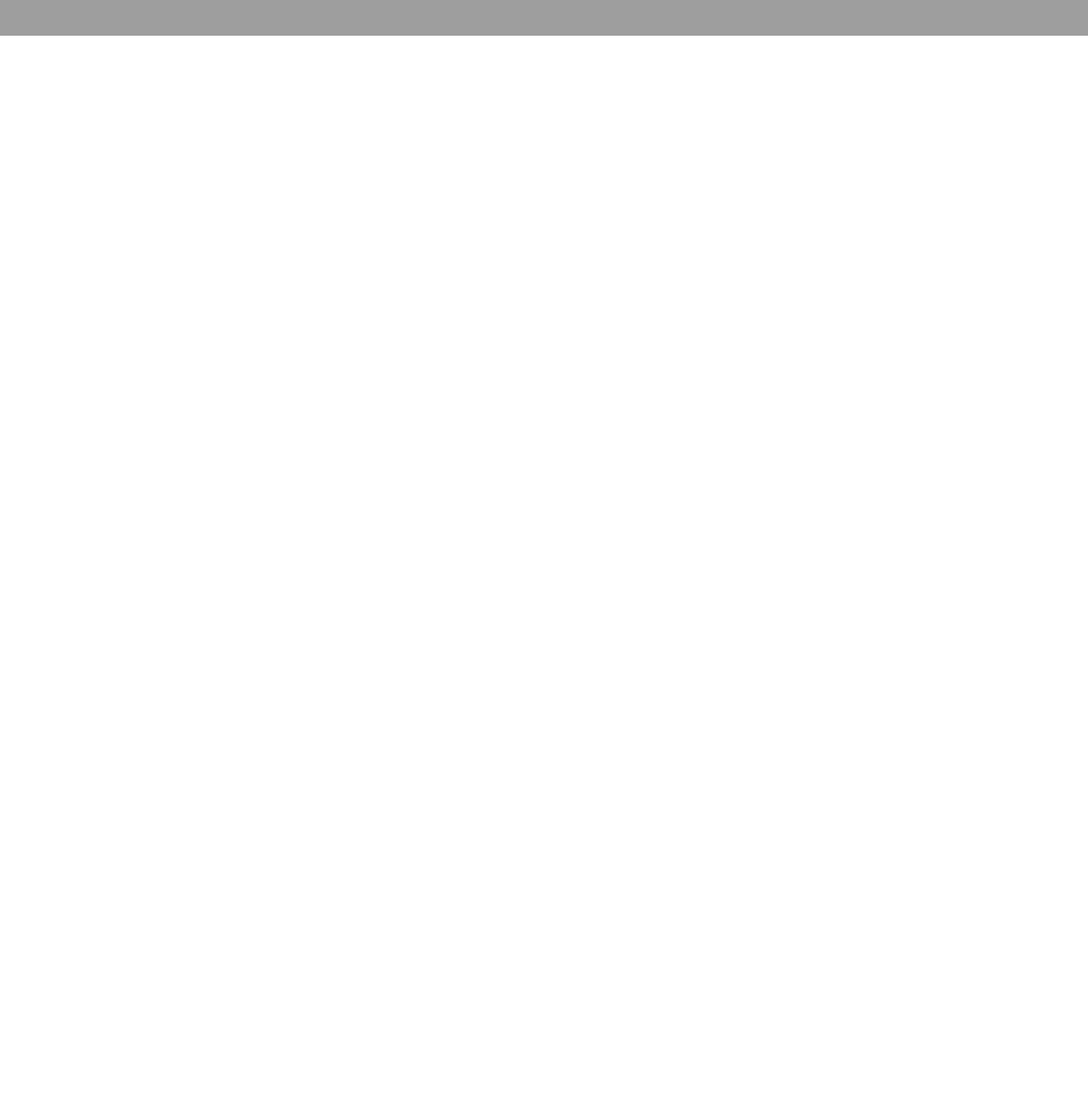
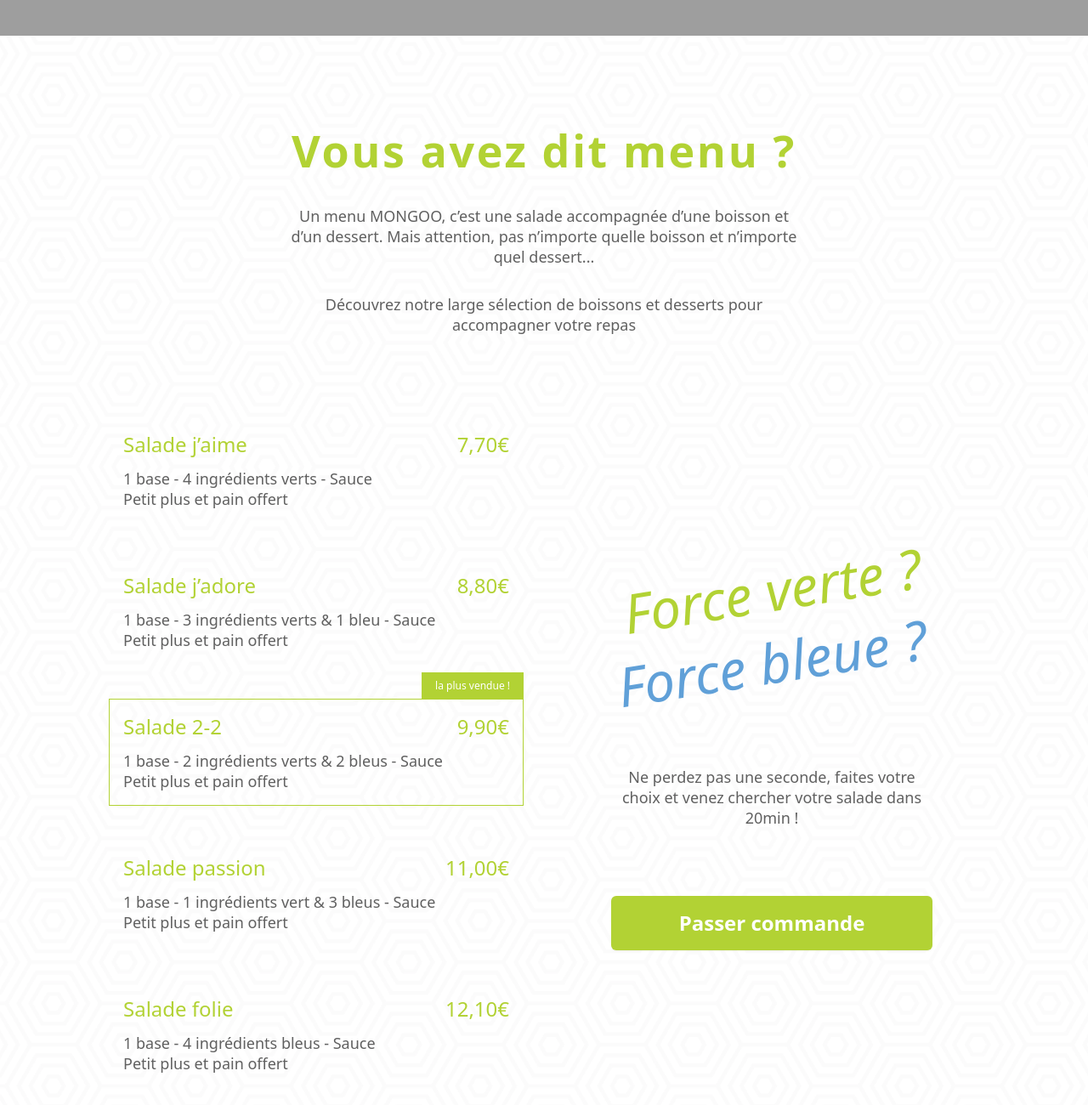
Before and after one commit to IIM-Creative-Technology/rattrapages-bastienR17, a website: page 03_Tailwind/dist/index.html in a window 1280 px wide. Shown: the part 2358-3658 px from the top of the page at 85% size. Before the commit the page ends 2400 px from the top, so only its background shows below. Drawn offline with Linux system fonts and the light colour scheme; grey boxes are pictures that could not be loaded; files whose address does not match are found by name.

Commit message:
Add section 4 💄

```diff
--- a/03_Tailwind/dist/index.html
+++ b/03_Tailwind/dist/index.html
@@ -48,8 +48,6 @@
     <div class="w-1/2 h-screen bg-cover -bottom-[10%] absolute right-0 bg-no-repeat bg-left bg-[url('../src/images/salade.png')] ">
     </div>
   </section>
-
-
 <section class="w-screen h-screen flex items-center relative bg-center pr-[10%] bg-cover justify-end bg-no-repeat bg-[url('../src/images/salade-n.png')]">
 
 <div class="bg-Primary bg-opacity-[85%] w-1/2 text-center text-white flex-col flex gap-10 items-center py-12 px-20 ">
@@ -69,7 +67,98 @@
 
 </section>
 
+<section class="w-screen h-fit flex flex-col items-center relative bg-no-repeat bg-cover bg-center justify-center gap-24 px-[10%] py-[8%] bg-[url('../src/images/pattern.png')]">
 
+  <div class="text-center text-Text gap-8 flex flex-col items-center w-[60%] mx-auto">
+    <h2 class="text-[52px] text-Primary font-semibold tracking-wider leading-[66px]">Vous avez dit menu ?</h2>
+    <p class="text-lg leading-6">Un menu MONGOO, c’est une salade accompagnée d’une boisson et d’un dessert.
+      Mais&nbsp;attention, pas n’importe quelle boisson et n’importe quel dessert...</p>
+    <p class="text-lg leading-6">Découvrez notre large sélection de boissons et desserts pour accompagner votre repas</p>
+  </div>
+<div class="flex flex-row gap-12 items-center w-full ">
+  <div class="flex flex-col gap-10 w-1/2" >
+    <div class="flex flex-col gap-3 border-solid border-transparent border-[1px] p-4">
+      <div class="flex flex-row text-Primary text-2xl justify-between">
+        <h3>Salade j’aime</h3>
+        <h3>7,70€</h3>
+      </div>
+
+      <div>
+        <p class="text-lg text-Text leading-6">1 base - 4 ingrédients verts - Sauce </p>
+        <p class="text-lg text-Text leading-6">Petit plus et pain offert</p>
+      </div>
+
+    </div>
+    <div class="flex flex-col gap-3 border-solid border-transparent border-[1px] p-4">
+      <div class="flex flex-row text-Primary text-2xl justify-between">
+        <h3>Salade j’adore</h3>
+        <h3>8,80€</h3>
+      </div>
+
+      <div>
+        <p class="text-lg text-Text leading-6">1 base - 3 ingrédients verts & 1 bleu - Sauce </p>
+        <p class="text-lg text-Text leading-6">Petit plus et pain offert </p>
+      </div>
+
+    </div>
+    <div class="flex flex-col relative gap-3 border-solid border-Primary border-[1px] p-4">
+      <span class="absolute right-0 -top-8 bg-Primary px-4 py-1 -mr-[1px]">
+        <p class="text-white text-xs leading-6">la plus vendue !</p>
+      </span>
+      <div class="flex flex-row text-Primary text-2xl justify-between">
+        <h3>Salade 2-2</h3>
+        <h3>9,90€</h3>
+      </div>
+
+      <div>
+        <p class="text-lg text-Text leading-6">1 base - 2 ingrédients verts & 2 bleus - Sauce  </p>
+        <p class="text-lg text-Text leading-6">Petit plus et pain offert</p>
+      </div>
+
+    </div>
+    <div class="flex flex-col gap-3 border-solid border-transparent border-[1px] p-4">
+      <div class="flex flex-row text-Primary text-2xl justify-between">
+        <h3>Salade passion</h3>
+        <h3>11,00€</h3>
+      </div>
+
+      <div>
+        <p class="text-lg text-Text leading-6">1 base - 1 ingrédients vert & 3 bleus - Sauce  </p>
+        <p class="text-lg text-Text leading-6">Petit plus et pain offert</p>
+      </div>
+
+    </div>
+    <div class="flex flex-col gap-3 border-solid border-transparent border-[1px] p-4">
+      <div class="flex flex-row text-Primary text-2xl justify-between">
+        <h3>Salade folie</h3>
+        <h3>12,10€</h3>
+      </div>
+
+      <div>
+        <p class="text-lg text-Text leading-6">1 base - 4 ingrédients bleus - Sauce  </p>
+        <p class="text-lg text-Text leading-6">Petit plus et pain offert</p>
+      </div>
+
+    </div>
+
+  </div>
+  <div class="flex flex-col gap-20 items-center w-1/2 h-fit">
+    <div class="flex flex-col items-center ">
+    <p class="text-[64px] text-Primary italic rotate-[-9deg] leading-[85px]">Force verte ?</p>
+      <p class="text-[64px] text-Secondary italic rotate-[-9deg] leading-[85px]">Force bleue ?</p>
+    </div>
+    <p class="text-lg leading-6 text-Text text-center w-9/12">Ne perdez pas une seconde, faites votre choix et venez
+      chercher votre salade dans 20min !</p>
+    <button class="rounded-md bg-Primary text-white py-4 px-20 font-semibold text-2xl w-fit shadow-sm">
+      <a href="#">Passer commande</a></button>
+  </div>
+
+</div>
+
+
+
+
+  </section>
 
 </body>
 </html>
```
Also changed, not shown: 03_Tailwind/dist/output.css.
